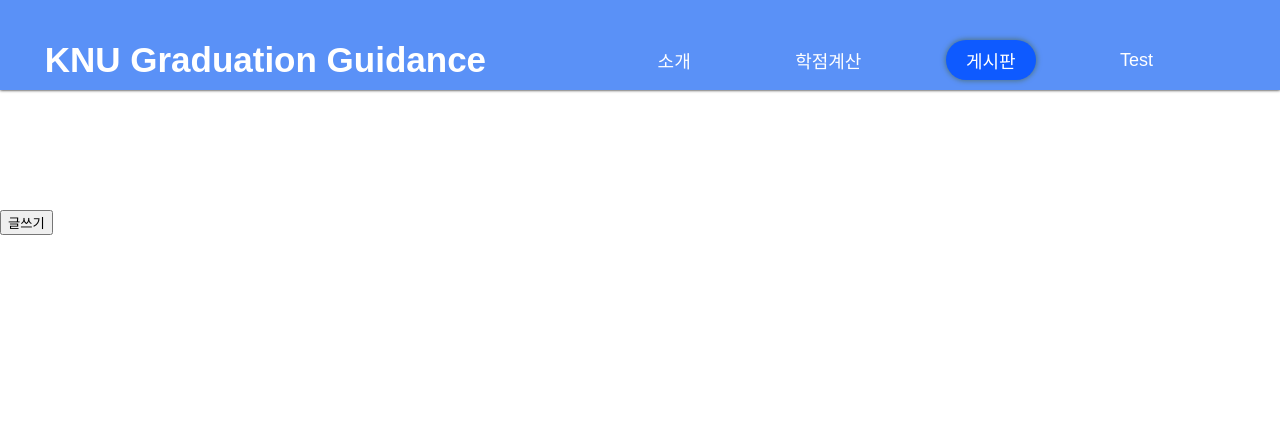
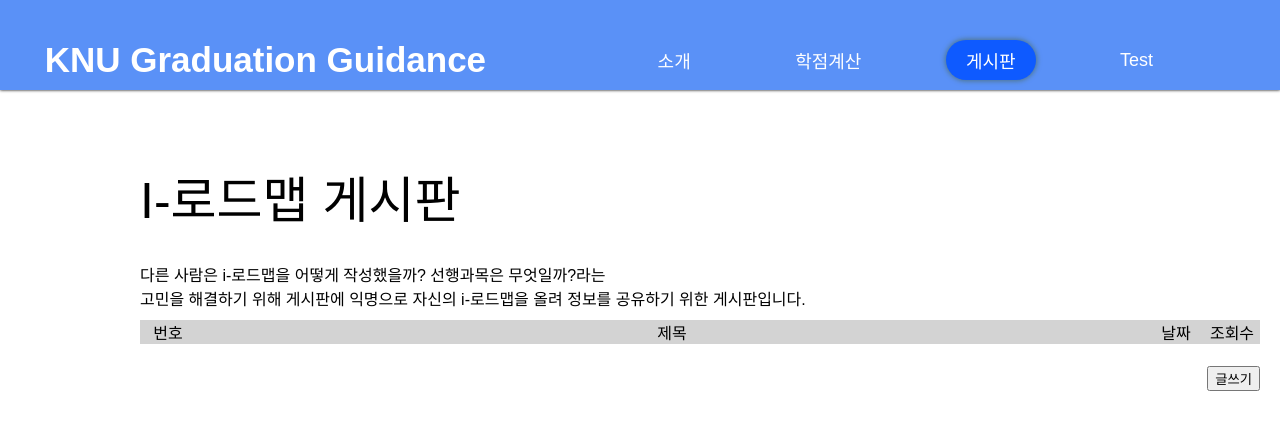
Before and after one commit to rogi-rogi/KNU_Graduation_Guidance, a React (Create React App) app: page / in a window 1280 px wide. Both pictures are taken after a click on the button "게시판". Shown: the top 430 px of the page. Built offline with nearby package versions, Linux system fonts and the light colour scheme; a web font is replaced by a local one.

Commit message:
게시판 스타일 적용

```diff
--- a/src/components/board/BordListPage.js
+++ b/src/components/board/BordListPage.js
@@ -4,13 +4,32 @@ const BoardListPage = ({
   handleOnClickSelectTodo,
 }) => {
   return (
-    <div className="board-list-wrapper">
-      {todos.map((todo) => (
-        <div key={todo.id} onClick={() => handleOnClickSelectTodo(todo)}>
-          {todo.id} {todo.title} {todo.date} {todo.show}
+    <div className="board-wrapper">
+      <div style={{fontSize: '50px'}}>
+        I-로드맵 게시판
+      </div>
+      <div className="subtitle-board-wrapper">
+        다른 사람은 i-로드맵을 어떻게 작성했을까? 선행과목은 무엇일까?라는<br/>
+        고민을 해결하기 위해 게시판에 익명으로 자신의 i-로드맵을 올려 정보를 공유하기 위한 게시판입니다.
+      </div>
+      <div className="list-wrapper" style={{backgroundColor:'LightGray'}}>
+        <div style={{width:'5%'}}>번호</div>
+        <div style={{width:'85%'}}>제목</div>
+        <div style={{width:'5%'}}>날짜</div>
+        <div style={{width:'5%'}}>조회수</div>
+      </div>
+      {todos.map((todo, index) => (
+        <div className="list-wrapper" key={todo.id} onClick={() => handleOnClickSelectTodo(todo)}>
+          <div style={{width:'5%'}}>{todos.length-index}</div>
+          <div style={{width:'85%'}}>{todo.title}</div>
+          <div style={{width:'5%'}}>{todo.date}</div>
+          <div style={{width:'5%'}}>{todo.show}</div>
         </div>
       ))}
-      <button onClick={changePageForWrite}>글쓰기</button>
+      <div className="list-button-wrapper">
+        <button onClick={changePageForWrite}>글쓰기</button>
+      </div>
+
     </div>
   );
 };
--- a/src/components/board/ReadPage.js
+++ b/src/components/board/ReadPage.js
@@ -6,20 +6,15 @@ const ReadPage = ({ setTodos, todos, changePageForBoardList, selectTodo }) => {
   console.log(todos);
   console.log(selectTodo);
   return (
-    <div style={{ textAlign: "left", marginLeft: "20px" }}>
-      <div
-        style={{
-          width: "500px",
-          display: "flex",
-          justifyContent: "space-between",
-        }}
-      >
+    <div className="read-wrapper">
+      <div className="read-title-wrapper">
         <div>제목:{selectTodo.title}</div>
         <div>작성시간:{selectTodo.date}</div>
       </div>
-      <div style={{ width: "60%", height: "100%", marginTop: "20px" }}>
+      <div className="read-contents-wrapper">
         {selectTodo.contents}
       </div>
+      <div className="read-button-wrapper">
         <button
           onClick={() => {
             DeleteTodo();
@@ -30,6 +25,7 @@ const ReadPage = ({ setTodos, todos, changePageForBoardList, selectTodo }) => {
         </button>
         <button onClick={changePageForBoardList}>돌아가기</button>
       </div>
+    </div>
   );
 };
 
--- a/src/components/board/WritePage.js
+++ b/src/components/board/WritePage.js
@@ -17,26 +17,30 @@ const WritePage = ({ setCurrent, setTodos, changePageForBoardList }) => {
   };
 
   return (
-    <div>
-      <div style={{ textAlign: "left" }}>
-        제목
+    <div className="write-wrapper">
+      <div className="write-input-wrapper">
+        <div style={{width:"5%"}}>
+          제목
+        </div>
         <input
-          style={{ width: "500px" }}
+        style={{width:"95%"}}
           type="text"
           onChange={(evt) => setTitle(evt.target.value)}
           value={title}
         />
       </div>
-      <div style={{ textAlign: "left" }}>
-        내용
+      <div className="write-input-wrapper">
+        <div style={{width:"5%"}}>
+          내용
+        </div>
         <textarea
-          style={{ width: "100%", height: "300px" }}
+          style={{ width: "95%", height: "300px" }}
           type="text"
           onChange={(evt) => setContents(evt.target.value)}
           value={contents}
         />
       </div>
-      <div style={{ textAlign: "right" }}>
+      <div className="write-button-wrapper">
         <button
           onClick={() => {
             if (title === "") alert("제목이 입력되지 않았습니다.");
--- a/src/components/board/board.scss
+++ b/src/components/board/board.scss
@@ -1,3 +1,54 @@
 @import "../../global.scss";
-.board-list-wrapper {
+.board-wrapper {
+    padding-left: 10%;
+    padding-right: 10%;
+    padding-top: 5%;
+
+    .subtitle-board-wrapper{
+        padding-top: 30px;
+        padding-bottom: 10px;
+    }
+    .list-wrapper {
+        display: flex;
+        text-align: center;
+    }
+    .list-button-wrapper{
+        padding-top: 2%;
+        display: flex;
+        justify-content: flex-end;
+    }
 }
+
+.write-wrapper{
+    padding-left: 10%;
+    padding-right: 10%;
+    padding-top: 3%;
+    .write-input-wrapper{
+        display: flex;
+        text-align: center;
+        padding-bottom: 10px;
+    }
+    .write-button-wrapper{
+        display: flex;
+        justify-content: flex-end;
+    }
+}
+
+.read-wrapper{
+    padding-left: 10%;
+    padding-right: 20%;
+    padding-top: 3%;
+    .read-title-wrapper{
+        display: flex;
+        justify-content: space-between;
+    }
+    .read-contents-wrapper{
+        width: 100%;
+        margin-top: 10px;
+        overflow-wrap: break-word;
+    }
+    .read-button-wrapper{
+        display: flex;
+        justify-content: flex-end;
+    }
+}
--- a/src/pages/BoardPage.js
+++ b/src/pages/BoardPage.js
@@ -26,10 +26,9 @@ const BoardPage = () => {
     setCurrent("contents");
   };
   return (
-    <div className="page" style={{ paddingTop: 120 }}>
+    <div className="page" >
       <div className="page-content-wrapper">
         <div className="page-content">
-          <div>
           {current === "board" && (
             <BoardListPage
               todos={todos}
@@ -55,7 +54,6 @@ const BoardPage = () => {
         </div>
       </div>
     </div>
-    </div>
   );
 };
 
```
Lines whose indentation alone changed are shown as unchanged.
